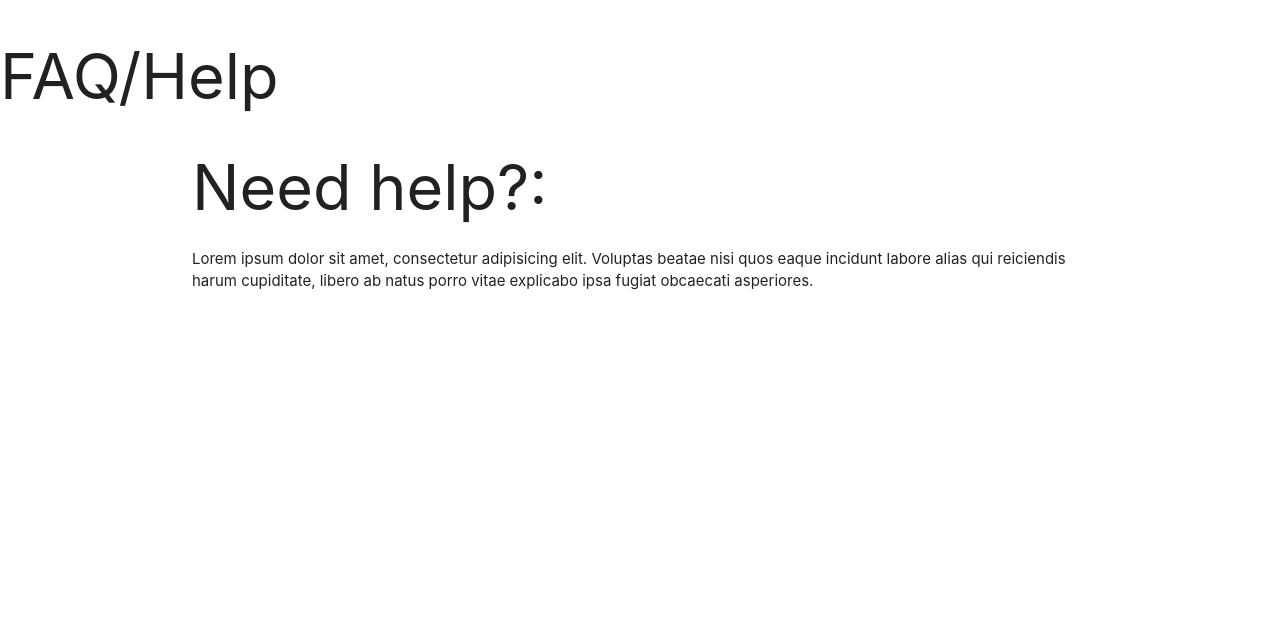
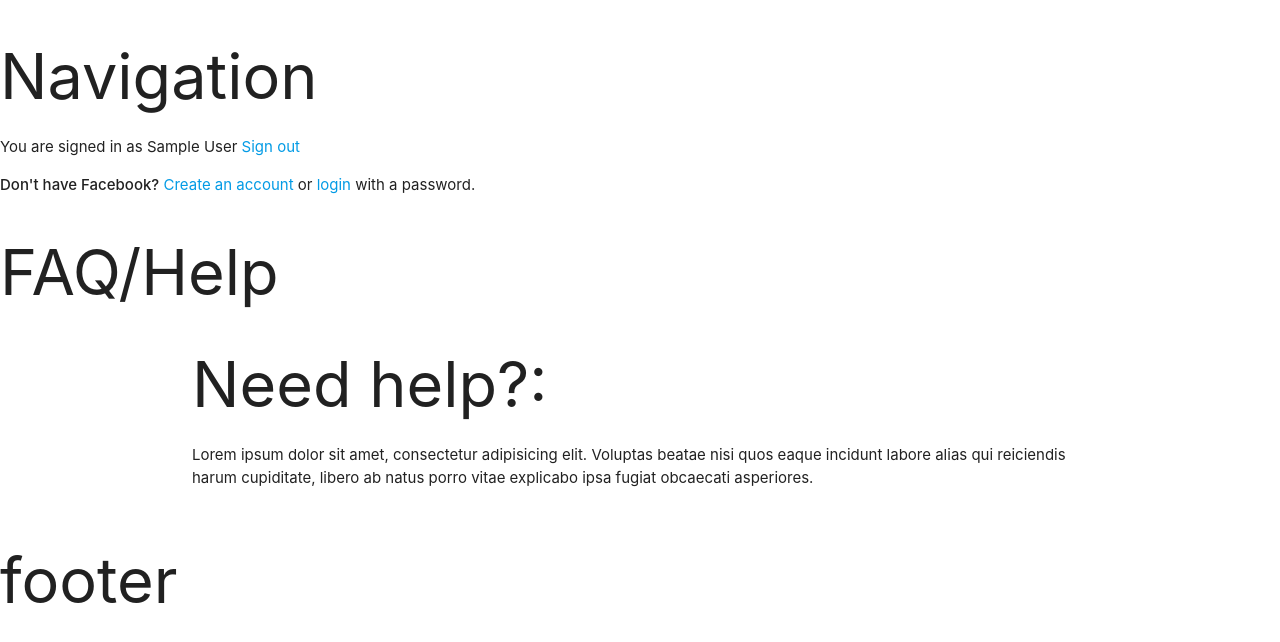
Before and after one commit to lawrencetran1/electronic_music_lessons, a Rails app: page /faq in a window 1280 px wide. Shown: the top 642 px of the page. Run offline with Rails 7, Linux system fonts and the light colour scheme; the visitor is signed in with stand-in values (Sample User, id 1); style sheets or scripts are compiled from the project's sources; some libraries are stand-ins or nearby versions.

Commit message:
Adds partials

```diff
--- /dev/null
+++ b/app/views/layouts/_footer.html.erb
@@ -0,0 +1,2 @@
+<!-- Footer partial -->
+<h1>footer</h1>
--- /dev/null
+++ b/app/views/layouts/_navigation.html.erb
@@ -0,0 +1,17 @@
+<!-- Navigation bar partial -->
+<h1>Navigation</h1>
+<div>
+  <% if current_user %>
+    <span>You are signed in as </span>
+    <span><%= current_user.name %></span>
+    <%= link_to "Sign out", signout_path %>
+  <% else %>
+    <%= link_to "Sign in with Facebook", '/auth/facebook' %>
+  <% end %>
+</div>
+
+<p>
+  <strong>Don't have Facebook?</strong>
+  <%= link_to "Create an account", "/auth/identity/register" %> or
+  <%= link_to "login", "/auth/identity" %> with a password.
+</p>
--- a/app/views/layouts/application.html.erb
+++ b/app/views/layouts/application.html.erb
@@ -8,7 +8,19 @@
 </head>
 <body>
 
-<%= yield %>
+    <header>
+      <!-- Render navigation bar on all pages -->
+      <%= render 'layouts/navigation' %>
+    </header>
 
-</body>
+
+    <main role="main">
+       <%= yield %>
+    </main>
+
+
+    <!-- Render footer on all pages -->
+    <%= render 'layouts/footer' %>
+
+  </body>
 </html>
```
Also changed, not shown: app/views/static_pages/index.html.erb (+0 -17 lines).
